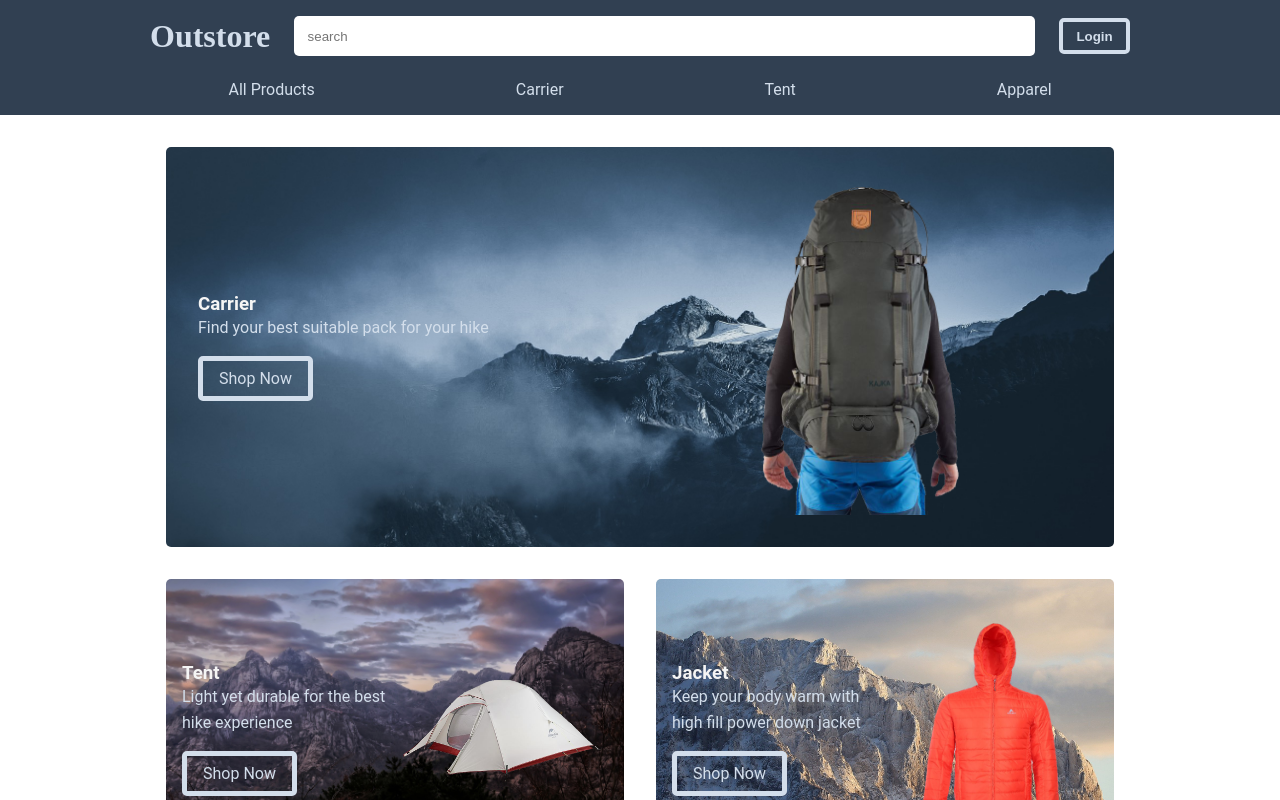
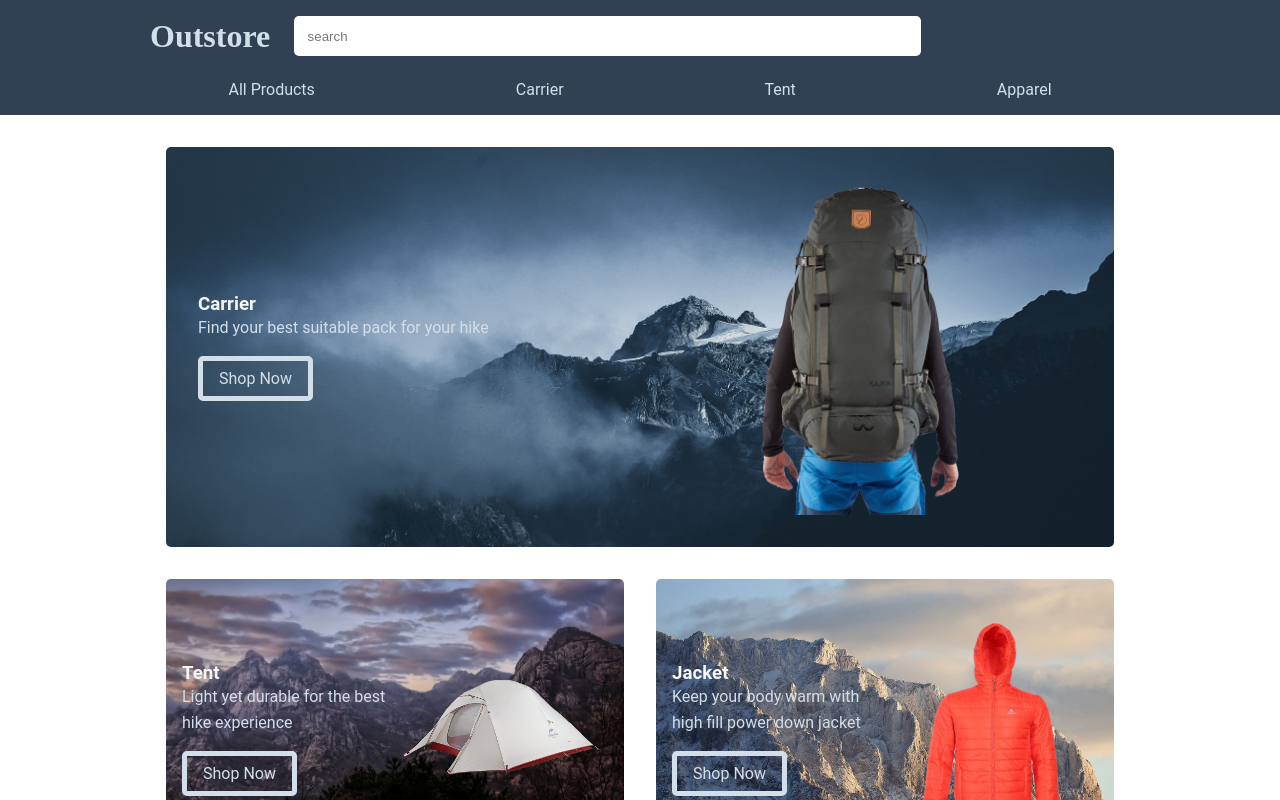
Before and after one commit to troy213/market, a React (Create React App) app in the folder client/: page / in a window 1280 px wide. Shown: the top 800 px of the page. Built offline with nearby package versions, Linux system fonts and the light colour scheme; no server answers; sample sign-in values are in the browser's storage.

Commit message:
hotfix for login button bug on slow connection

```diff
--- a/client/src/component/home/Header.css
+++ b/client/src/component/home/Header.css
@@ -217,6 +217,10 @@
   right: 0;
 }
 
+.navbar-filler {
+  width: 185px;
+}
+
 @media (min-width: 706px) {
   .nav {
     padding: 1em 0 0.5em 0;
--- a/client/src/component/home/Header.js
+++ b/client/src/component/home/Header.js
@@ -77,6 +77,8 @@ const Header = (props) => {
                   Logout
                 </button>
               </>
+            ) : !props.isGuest ? (
+              <div className='navbar-filler'></div>
             ) : (
               <button
                 onClick={() => setIsOpen(true)}
```
